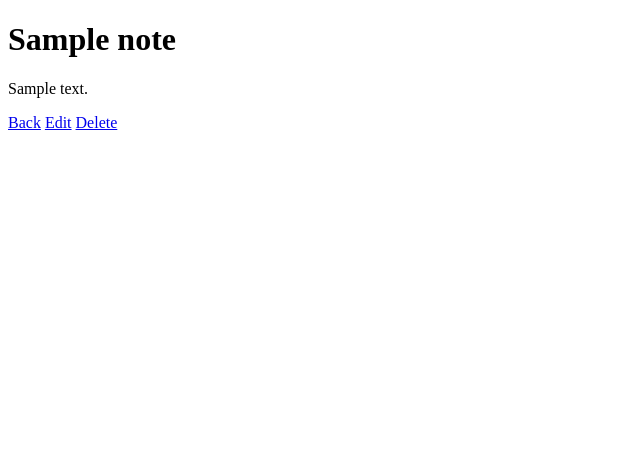
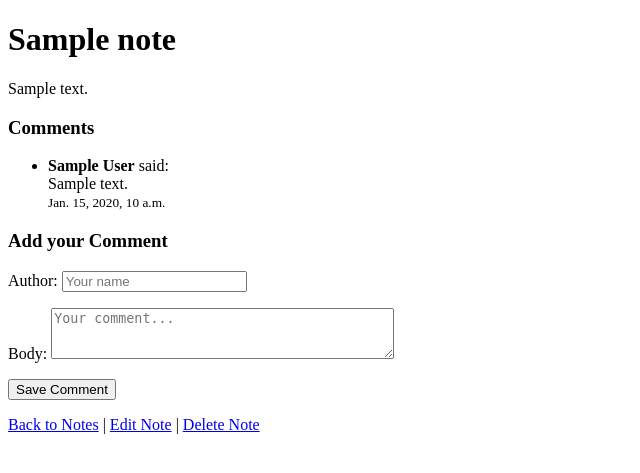
Before and after one commit to AhmadOxo/django-roadmap-30days, a Django app: page /notes/1/ in a window 1280 px wide. Shown: the top 473 px of the page, without its empty margins (0-640 px from the left). Run offline with Django 5.2, Linux system fonts and the light colour scheme; tables that the repository leaves empty hold one stand-in row (values such as "Sample post").

Commit message:
Day 2: add a comment section for the notes

```diff
--- a/notes/admin.py
+++ b/notes/admin.py
@@ -1,5 +1,5 @@
 from django.contrib import admin
-from .models import Notes
+from .models import * # The Star means "All" or everything That's there
 
 
 @admin.register(Notes)
@@ -7,3 +7,5 @@ class Notes(admin.ModelAdmin):
     list_display = ('id', 'title', 'created_at')
     search_fields = ('title', 'content')
     list_per_page = 10
+
+admin.site.register(Comment)
--- a/notes/forms.py
+++ b/notes/forms.py
@@ -1,8 +1,17 @@
 from django import forms
-from .models import Notes
+from .models import Notes, Comment
 
 
 class NoteForm(forms.ModelForm):
     class Meta:
         model = Notes
         fields = ['title', 'content']
+
+class CommentForm(forms.ModelForm):
+    class Meta:
+        model = Comment
+        fields = ['author', 'body']
+        widgets = {
+            'author': forms.TextInput(attrs={'placeholder': 'Your name'}),
+            'body': forms.Textarea(attrs={'rows': 3, 'placeholder': 'Your comment...'}),
+        }
--- a/notes/models.py
+++ b/notes/models.py
@@ -7,3 +7,12 @@ class Notes(models.Model):
 
     def __str__(self):
         return self.title
+
+class Comment(models.Model):
+    note = models.ForeignKey(Notes, on_delete=models.CASCADE, related_name='comments')
+    author = models.CharField(max_length=40)
+    body = models.TextField()
+    published_at = models.DateTimeField(auto_now_add=True)
+
+    def __str__(self):
+        return f'Comment by {self.author} on "{self.note}" at {self.published_at}'
--- a/notes/templates/notes/note_detail.html
+++ b/notes/templates/notes/note_detail.html
@@ -2,14 +2,40 @@
 <html lang="en">
 <head>
     <meta charset="UTF-8">
-    <meta name="viewport" content="width=device-width, initial-scale=1.0">
-    <title>Document</title>
+    <title>{{ note.title }}</title>
 </head>
 <body>
-    <h1>{{ note.title }}</h1>
-    <p>{{ note.content }}</p>
-    <a href="{% url 'notes_list' %}">Back</a>
-    <a href="{% url 'note_edit' note.pk %}">Edit</a>
-    <a href="{% url 'note_delete' note.pk %}">Delete</a>
+
+<h1>{{ note.title }}</h1>
+<p>{{ note.content }}</p>
+
+<h3>Comments</h3>
+{% if comments %}
+    <ul>
+        {% for comment in comments %}
+            <li>
+                <strong>{{ comment.author }}</strong> said:<br>
+                {{ comment.body }}<br>
+                <small>{{ comment.published_at }}</small>
+            </li>
+        {% endfor %}
+    </ul>
+{% else %}
+    <p>No comments yet</p>
+{% endif %}
+
+<h3>Add your Comment</h3>
+<form method="post">
+    {% csrf_token %}
+    {{ form.as_p }}
+    <button type="submit">Save Comment</button>
+</form>
+
+<p>
+    <a href="{% url 'notes_list' %}">Back to Notes</a> |
+    <a href="{% url 'note_edit' note.pk %}">Edit Note</a> |
+    <a href="{% url 'note_delete' note.pk %}">Delete Note</a>
+</p>
+
 </body>
 </html>
--- a/notes/views.py
+++ b/notes/views.py
@@ -1,6 +1,6 @@
 from django.shortcuts import render, get_object_or_404, redirect
 from .models import Notes
-from .forms import NoteForm
+from .forms import *
 
 def  notes_list(request):
     notes = Notes.objects.all().order_by('-created_at')
@@ -8,7 +8,23 @@ def  notes_list(request):
 
 def note_detail(request, pk):
     note = get_object_or_404(Notes, pk=pk)
-    return render(request, "notes/note_detail.html", {"note": note})
+    comments = note.comments.all()  # Get comments for THIS note only
+
+    if request.method == 'POST':
+        form = CommentForm(request.POST)  # No instance for new comment
+        if form.is_valid():
+            comment = form.save(commit=False)  # Don't save yet
+            comment.note = note  # ASSOCIATE with current note
+            comment.save()  # Now save
+            form = CommentForm()  # Reset form
+    else:
+        form = CommentForm()  # No instance for new comment
+
+    return render(request, "notes/note_detail.html", {
+        "note": note,
+        'comments': comments,
+        'form': form
+    })
 
 def note_create(request):
     if request.method == 'POST':
```
Also changed, not shown: notes/migrations/0002_comment.py (added).
